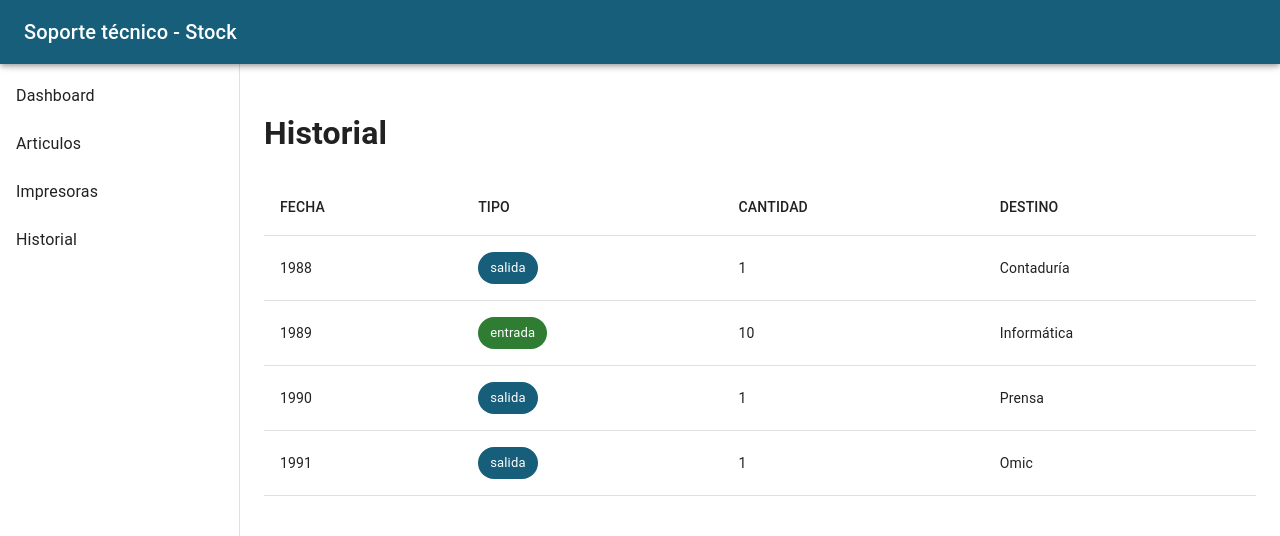
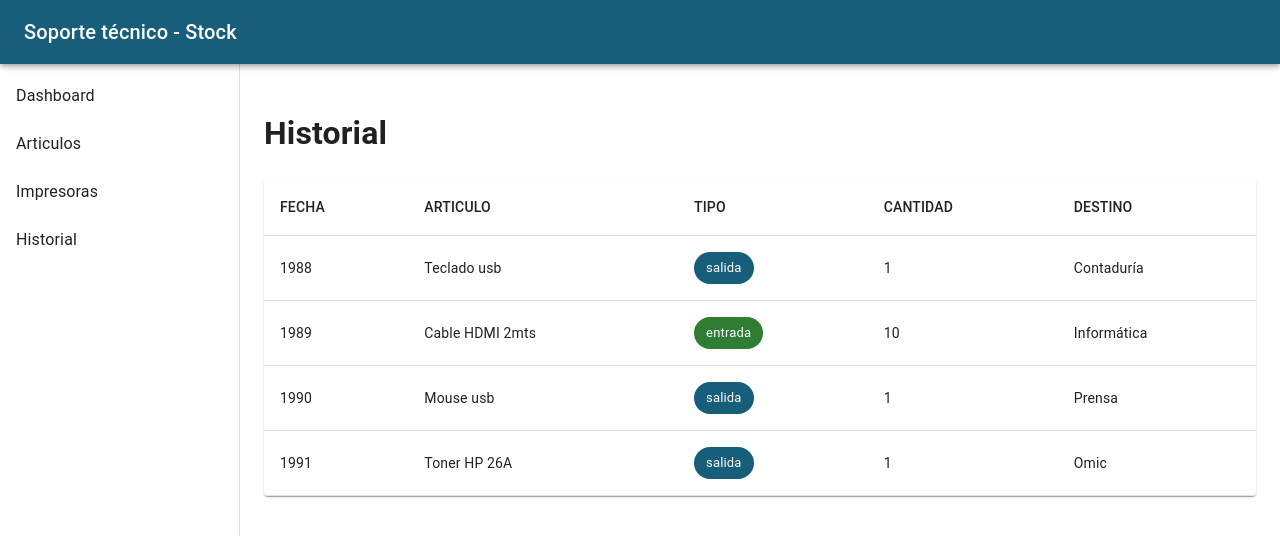
Before and after one commit to marcos-delvalle/sistema-stock, a React (Vite) app: page /historial in a window 1280 px wide. Shown: the top 536 px of the page. Built offline with nearby package versions, Linux system fonts and the light colour scheme.

Commit message:
add columna Articulo en Historial

```diff
--- a/src/App.jsx
+++ b/src/App.jsx
@@ -47,7 +47,7 @@ function App() {
               <Route path="/impresoras" element={<h1>Impresoras</h1>}/>
               <Route path="/articulos" element={<Articulos articulos={articulosState}
               setArticulos= {setArticulosState}/>}/>
-              <Route path="/historial" element={<Historial movimientos={movimientosState}
+              <Route path="/historial" element={<Historial movimientos={movimientosState} articulos={articulosState}
               setMovimientos={setMovimientosState}/>}/>
               <Route path="*" element={<h1>404 - No encontrado</h1>}/>
             </Routes>
--- a/src/pages/Historial.jsx
+++ b/src/pages/Historial.jsx
@@ -1,27 +1,29 @@
-import {Table, TableBody, TableCell, TableContainer, TableHead, TableRow, Paper, Chip, TextField, Button, Box} from '@mui/material'
+import {Table, TableBody, TableCell, TableContainer, TableHead, TableRow, Paper, Chip} from '@mui/material'
 
-function Historial({movimientos, setMovimientos}){
+function Historial({movimientos, articulos}){
 
     return(
      <>
         <h1>Historial</h1>
-        <TableContainer>
+        <TableContainer component={Paper}>
             <Table>
                 <TableHead>
                     <TableRow>
                         <TableCell>FECHA</TableCell>
+                        <TableCell>ARTICULO</TableCell>
                         <TableCell>TIPO</TableCell>
                         <TableCell>CANTIDAD</TableCell>
                         <TableCell>DESTINO</TableCell>
                     </TableRow>
                 </TableHead>
                 <TableBody>
-                    {movimientos.map((a) => (
-                        <TableRow key={a.id}>
-                            <TableCell>{a.fecha}</TableCell>
-                            <TableCell><Chip label={a.tipo} color={a.tipo === "entrada" ? 'success' : 'primary' }/></TableCell>
-                            <TableCell>{a.cantidad}</TableCell>
-                            <TableCell>{a.destino}</TableCell>
+                    {movimientos.map((m) => (
+                        <TableRow key={m.id}>
+                            <TableCell>{m.fecha}</TableCell>
+                            <TableCell>{articulos.find((a) => a.id === m.articulo_id)?.nombre}</TableCell>
+                            <TableCell><Chip label={m.tipo} color={m.tipo === "entrada" ? 'success' : 'primary'}/></TableCell>
+                            <TableCell>{m.cantidad}</TableCell>
+                            <TableCell>{m.destino}</TableCell>
                         </TableRow>
                     ))}
                 </TableBody>
```
